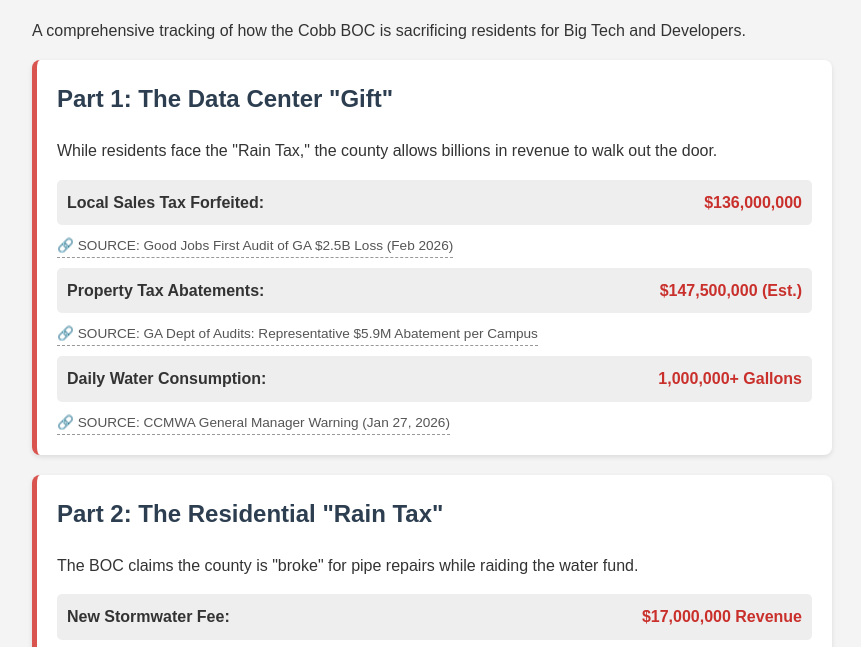
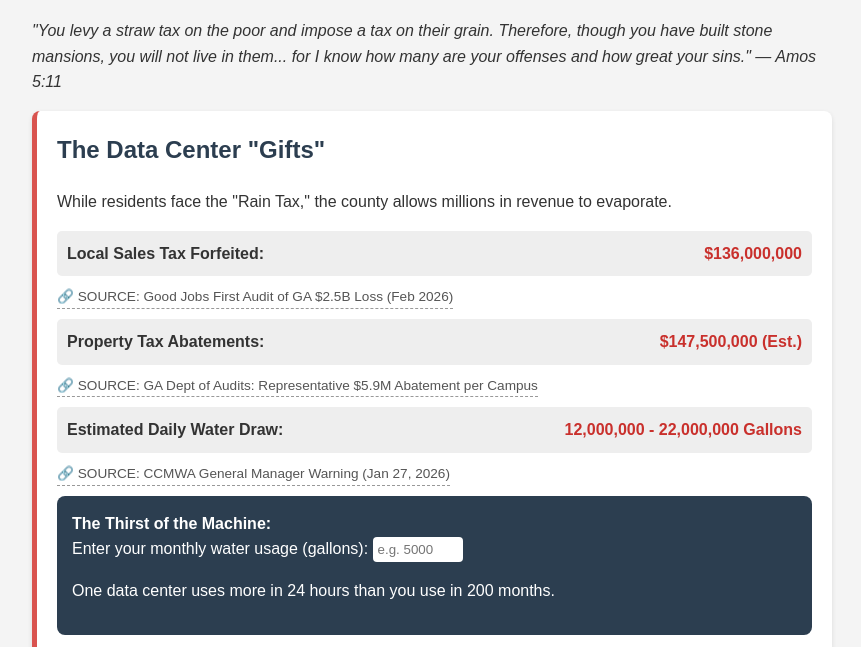
Before and after one commit to CobbCorrupted/cobbcorrupted.github.io, a plain HTML site: page index.html in a window 1280 px wide. Shown: the part 108-755 px from the top of the page, without its empty margins (208-1069 px from the left). Drawn offline with Linux system fonts and the light colour scheme.

Commit message:
Update index.html

```diff
--- a/index.html
+++ b/index.html
@@ -3,7 +3,7 @@
 <head>
     <meta charset="UTF-8">
     <meta name="viewport" content="width=device-width, initial-scale=1.0">
-    <title>Cobb Corrupted | The 2026 Resident Audit</title>
+    <title>Cobb Corrupted | The 2026 Audit</title>
     <style>
         body { font-family: sans-serif; line-height: 1.6; color: #333; max-width: 800px; margin: 0 auto; padding: 20px; background: #f4f4f4; }
         .card { background: white; padding: 20px; border-radius: 8px; box-shadow: 0 2px 5px rgba(0,0,0,0.1); margin-bottom: 20px; border-left: 5px solid #d9534f; }
@@ -13,27 +13,35 @@
         .red { color: #c9302c; }
         .source-link { display: block; margin-top: 10px; font-size: 0.85em; color: #555; text-decoration: none; border-bottom: 1px dashed #999; width: fit-content; }
         .source-link:hover { color: #c9302c; }
+        .calc-area { background: #2c3e50; color: white; padding: 15px; border-radius: 8px; margin-top: 10px; }
+        input { padding: 5px; border-radius: 4px; border: none; width: 80px; }
     </style>
 </head>
 <body>
     <h1>Cobb County Corruption Audit (2025-2026)</h1>
-    <p>A comprehensive tracking of how the Cobb BOC is sacrificing residents for Big Tech and Developers.</p>
+    <p><i>"You levy a straw tax on the poor and impose a tax on their grain. Therefore, though you have built stone mansions, you will not live in them... for I know how many are your offenses and how great your sins." — Amos 5:11</i></p>
 
     <div class="card">
-        <h2>Part 1: The Data Center "Gift"</h2>
-        <p>While residents face the "Rain Tax," the county allows billions in revenue to walk out the door.</p>
+        <h2>The Data Center "Gifts"</h2>
+        <p>While residents face the "Rain Tax," the county allows millions in revenue to evaporate.</p>
         <div class="stat-box"><span>Local Sales Tax Forfeited:</span> <span class="red">$136,000,000</span></div>
         <a href="https://goodjobsfirst.org/georgia-data-center-tax-breaks/" class="source-link" target="_blank">🔗 SOURCE: Good Jobs First Audit of GA $2.5B Loss (Feb 2026)</a>
 
         <div class="stat-box"><span>Property Tax Abatements:</span> <span class="red">$147,500,000 (Est.)</span></div>
         <a href="https://www.audits2.ga.gov/wp-content/uploads/2025/12/Data-Center-Tax-Exemption-Summary-Revised.pdf" class="source-link" target="_blank">🔗 SOURCE: GA Dept of Audits: Representative $5.9M Abatement per Campus</a>
 
-        <div class="stat-box"><span>Daily Water Consumption:</span> <span class="red">1,000,000+ Gallons</span></div>
+        <div class="stat-box"><span>Estimated Daily Water Draw:</span> <span class="red">12,000,000 - 22,000,000 Gallons</span></div>
         <a href="https://www.wsbradio.com/news/local/water-providers-atlanta-express-concern-with-growth-data-centers/DOZRTWZDNVEMDF37UTC2XRQOQU/" class="source-link" target="_blank">🔗 SOURCE: CCMWA General Manager Warning (Jan 27, 2026)</a>
+
+        <div class="calc-area">
+            <strong>The Thirst of the Machine:</strong><br>
+            Enter your monthly water usage (gallons): <input type="number" id="usage" placeholder="e.g. 5000" oninput="calculate()">
+            <p id="result">One data center uses more in 24 hours than you use in 200 months.</p>
+        </div>
     </div>
 
     <div class="card">
-        <h2>Part 2: The Residential "Rain Tax"</h2>
+        <h2>The Residential "Rain Tax"</h2>
         <p>The BOC claims the county is "broke" for pipe repairs while raiding the water fund.</p>
         <div class="stat-box"><span>New Stormwater Fee:</span> <span class="red">$17,000,000 Revenue</span></div>
         <a href="https://eastcobbnews.com/cobb-to-start-public-hearings-on-proposed-stormwater-fee/" class="source-link" target="_blank">🔗 SOURCE: East Cobb News - Revised Stormwater Fee Revenue Projections</a>
@@ -41,9 +49,20 @@
         <div class="stat-box"><span>Water Fund Transfer:</span> <span class="red">$11,000,000 Outflow</span></div>
         <a href="https://citizenportal.ai/articles/6187444/georgia/cobb-county/Georgia/Cobb-County/Cobb-County-releases-2026-proposed-budget-with-2-COLA-no-new-generalfund-positions" class="source-link" target="_blank">🔗 SOURCE: FY2026 Budget Briefing - $11M Transfer to General Fund</a>
 
-        <p>The BOC transferred $11M out of the water fund to pad the General Fund while simultaneously claiming they needed a new $17M "Rain Tax" to fix pipes.</p>
+        <p>The BOC transferred $11M out of the water fund in 2026 to pad the General Fund while simultaneously claiming they needed a new $17M "Rain Tax" to fix pipes.</p>
     </div>
 
     <p style="text-align: center; font-size: 0.8em; color: #777; margin-top: 40px;">Published by <b>Cobb Corrupted</b> | Hosted on GitHub</p>
+
+    <script>
+        function calculate() {
+            let userVal = document.getElementById('usage').value;
+            if (userVal > 0) {
+                let months = Math.round(1000000 / userVal);
+                let years = (months / 12).toFixed(1);
+                document.getElementById('result').innerHTML = `One 1-MGD data center uses more water in <b>24 hours</b> than your home uses in <b>${months} months</b> (${years} years).`;
+            }
+        }
+    </script>
 </body>
 </html>
```
